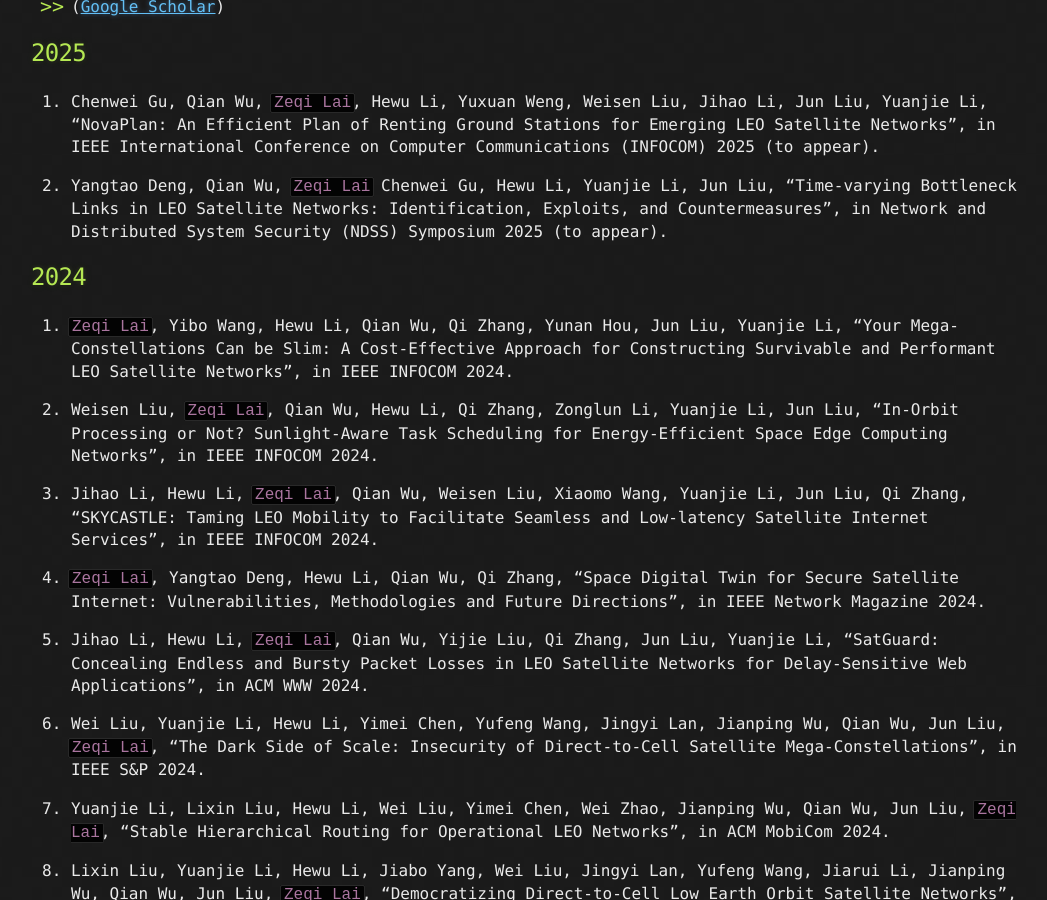
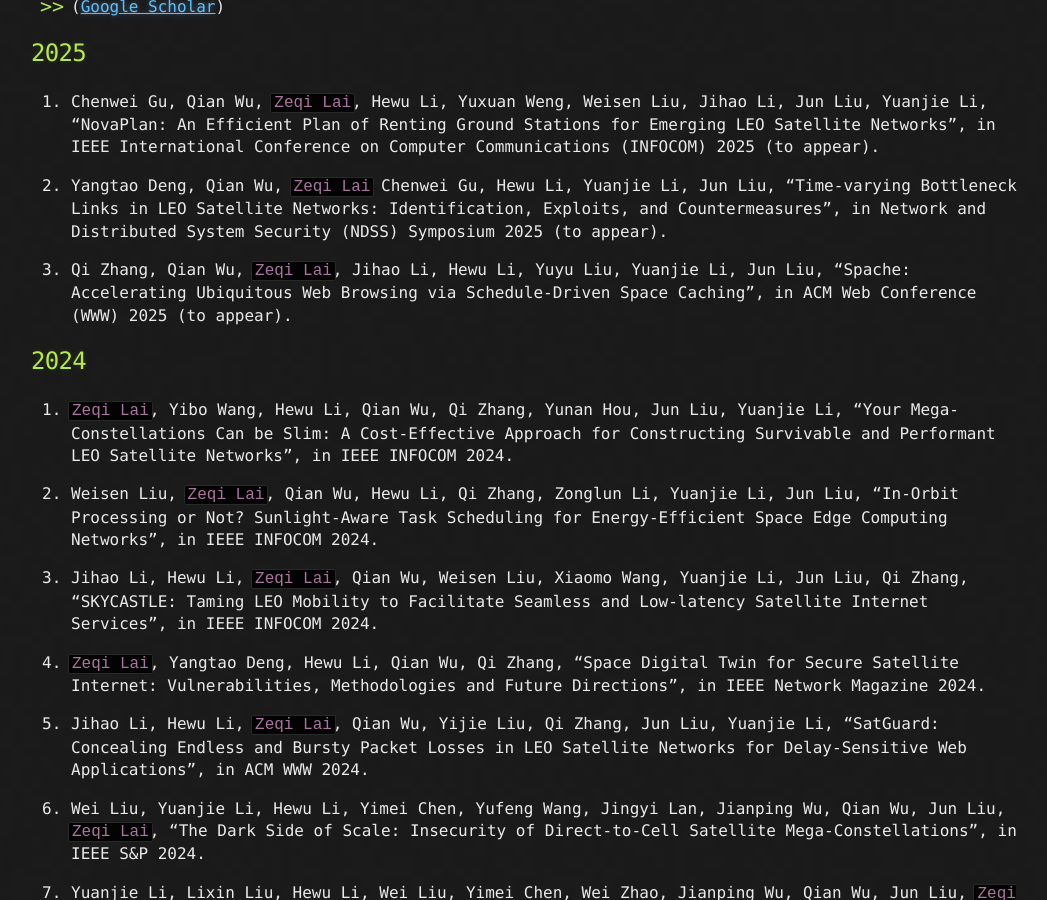
Before and after one commit to lzq8272587/lzq8272587.github.io, a Jekyll site: the page built from index.md, in a window 1280 px wide and 900 px high, scrolled down 1442 px. Shown: the whole window, without its empty margins (109-1156 px from the left). Built offline with Jekyll 4.4.1, drawn with Linux system fonts in a browser that asks for light colours; our own code applies the rules of GitHub Pages for plain Markdown files.

Commit message:
Update index.md

```diff
--- a/index.md
+++ b/index.md
@@ -28,6 +28,8 @@
 1. Chenwei Gu, Qian Wu, `Zeqi Lai`, Hewu Li, Yuxuan Weng, Weisen Liu, Jihao Li, Jun Liu, Yuanjie Li, "NovaPlan: An Efficient Plan of Renting Ground Stations for Emerging LEO Satellite Networks", in IEEE International Conference on Computer Communications (INFOCOM) 2025 (to appear).
 
 2. Yangtao Deng, Qian Wu, `Zeqi Lai` Chenwei Gu, Hewu Li, Yuanjie Li, Jun Liu, "Time-varying Bottleneck Links in LEO Satellite Networks: Identification, Exploits, and Countermeasures", in Network and Distributed System Security (NDSS) Symposium 2025 (to appear).
+
+3. Qi Zhang, Qian Wu, `Zeqi Lai`, Jihao Li, Hewu Li, Yuyu Liu, Yuanjie Li, Jun Liu, "Spache: Accelerating Ubiquitous Web Browsing via Schedule-Driven Space Caching", in ACM Web Conference (WWW) 2025 (to appear).
 
 
 ##  2024
```
